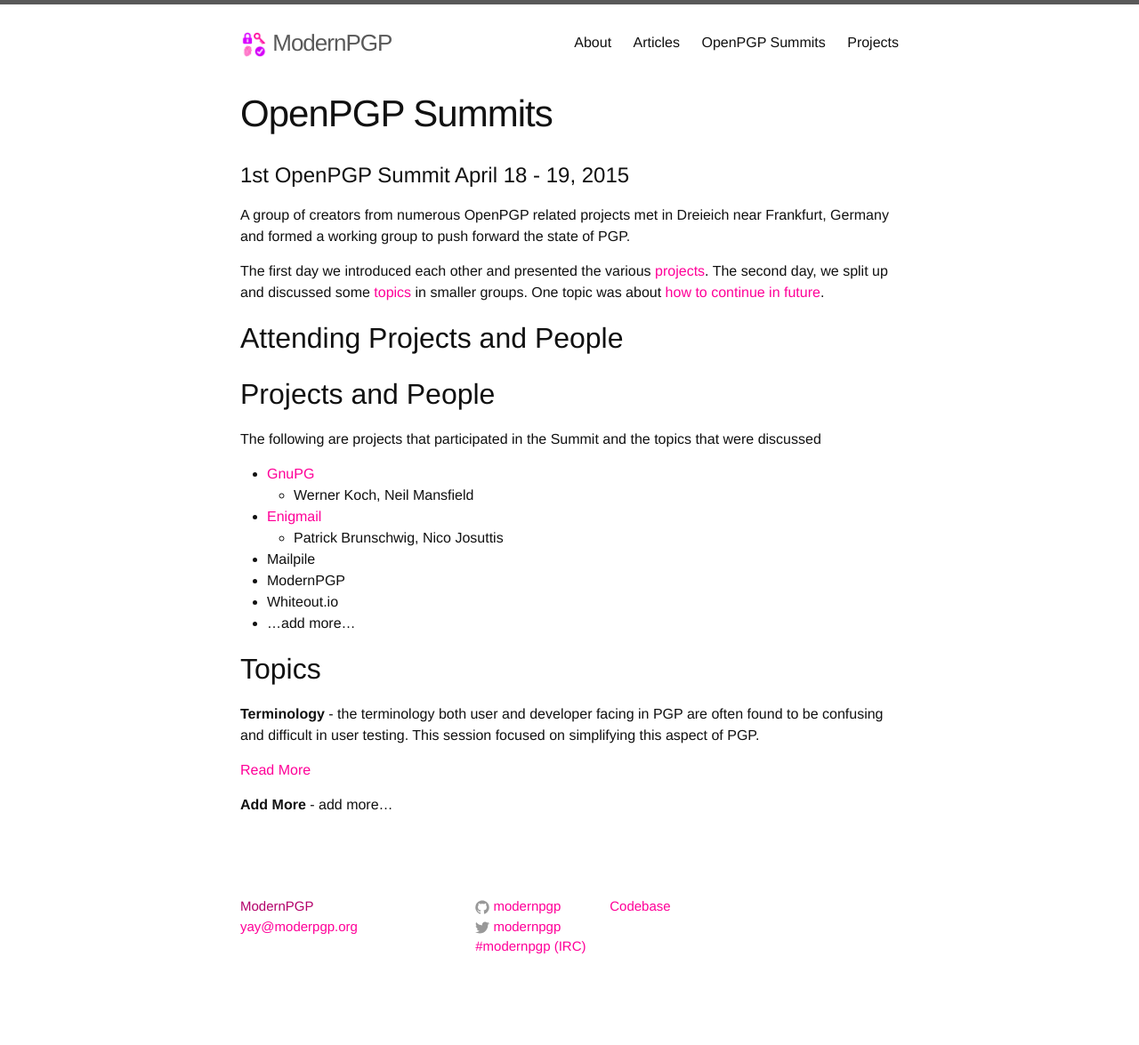
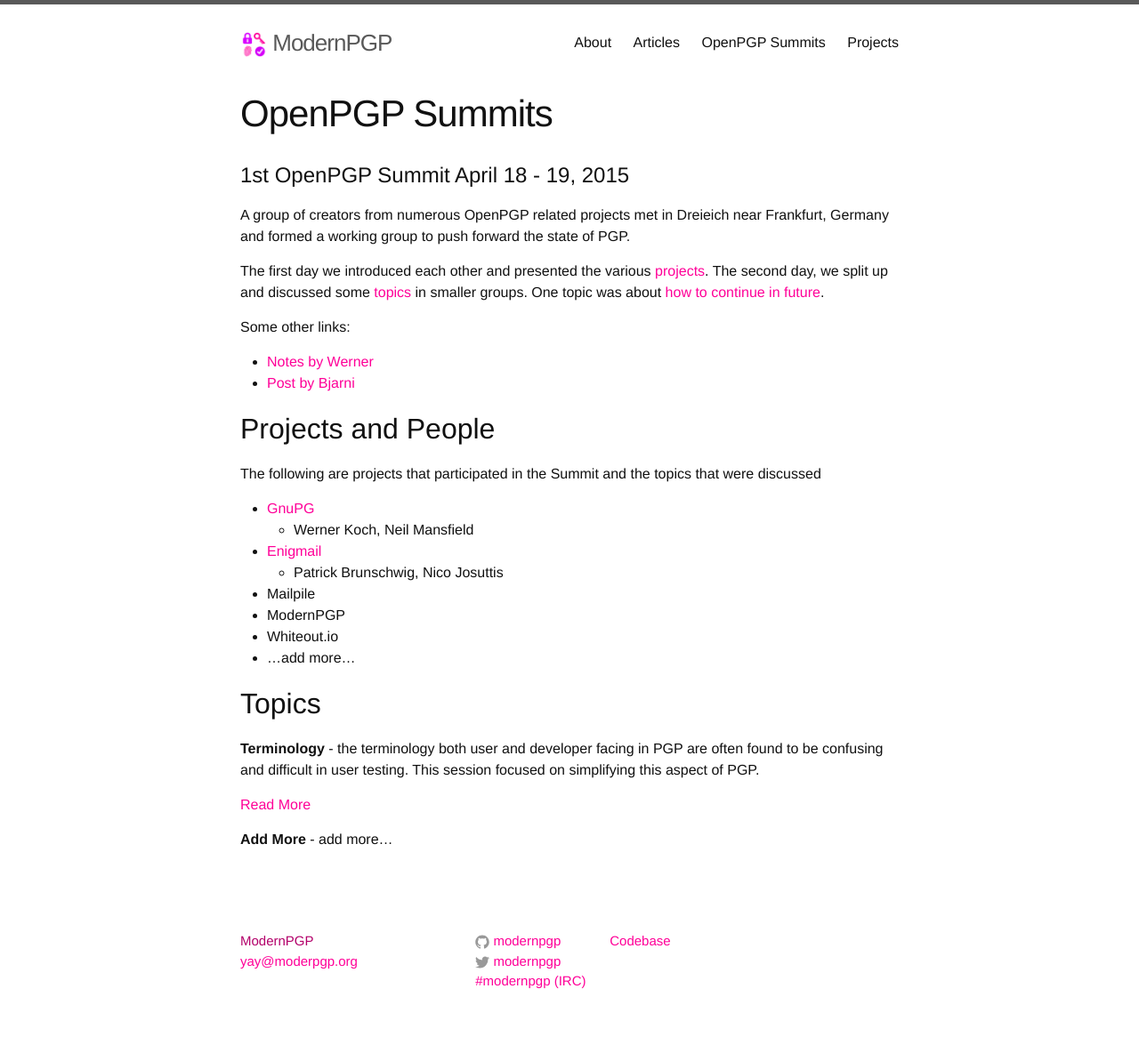
Before and after one commit to ModernPGP/modernpgp.github.io, a Jekyll site: the page built from openpgp-summit/index.md, in a window 1280 px wide. Shown: the whole page at 89% size. Built offline with Jekyll 4.4.1, drawn with Linux system fonts in a browser that asks for light colours; before the commit the page ends 1136 px from its top, so only the background shows below that.

Commit message:
Update index.md

```diff
--- a/openpgp-summit/index.md
+++ b/openpgp-summit/index.md
@@ -15,9 +15,9 @@
 The second day, we split up and discussed some [topics](#topics) in smaller groups.
 One topic was about [how to continue in future](./future.md).
 
-
-## Attending Projects and People
-
+Some other links:
+* [Notes by Werner](https://www.gnupg.org/blog/20150426-openpgp-summit.html)
+* [Post by Bjarni](https://www.mailpile.is/blog/2015-04-20_OpenPGP_Email_Summit.html)
 
 
 ## Projects and People
```
